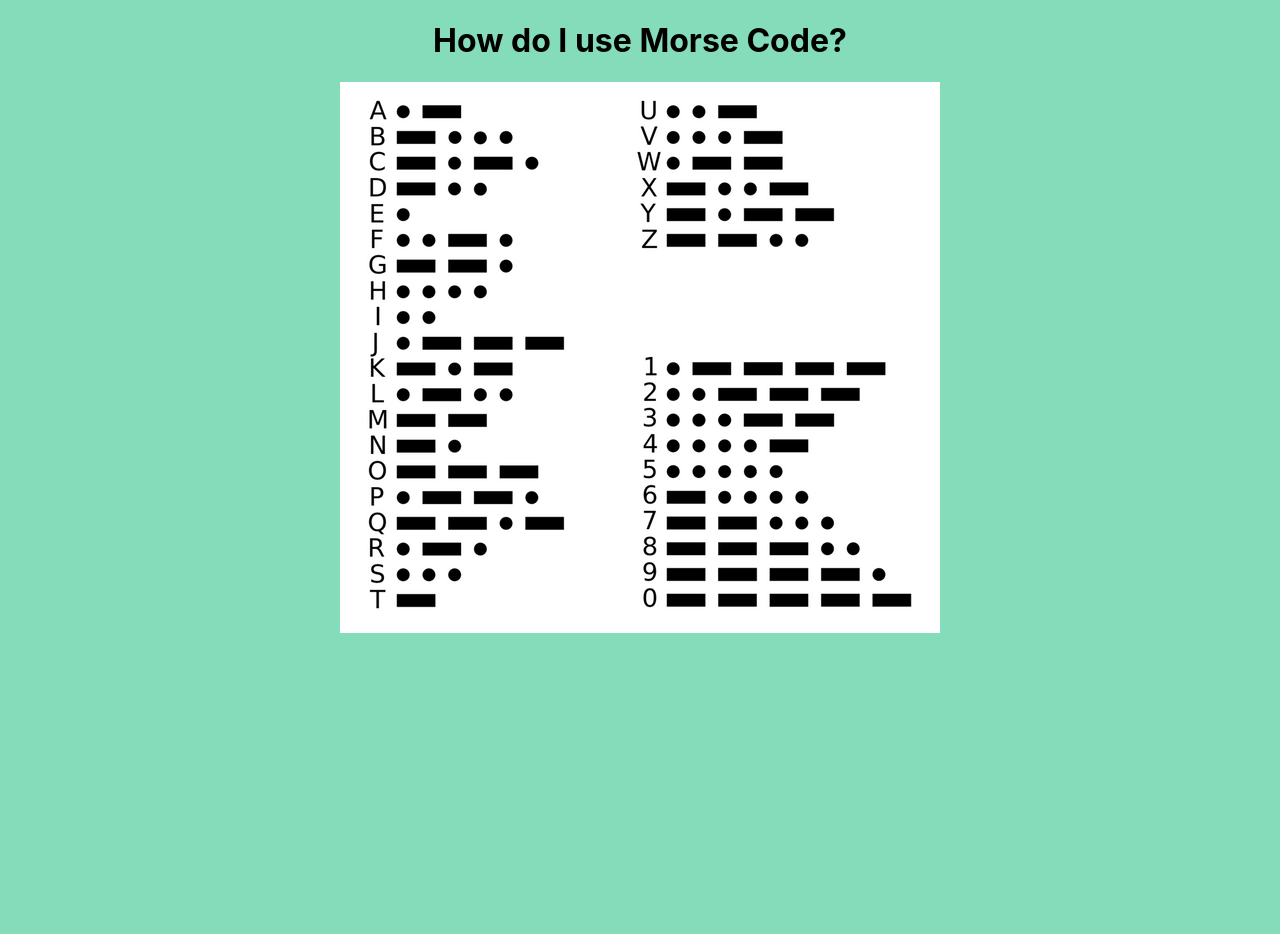
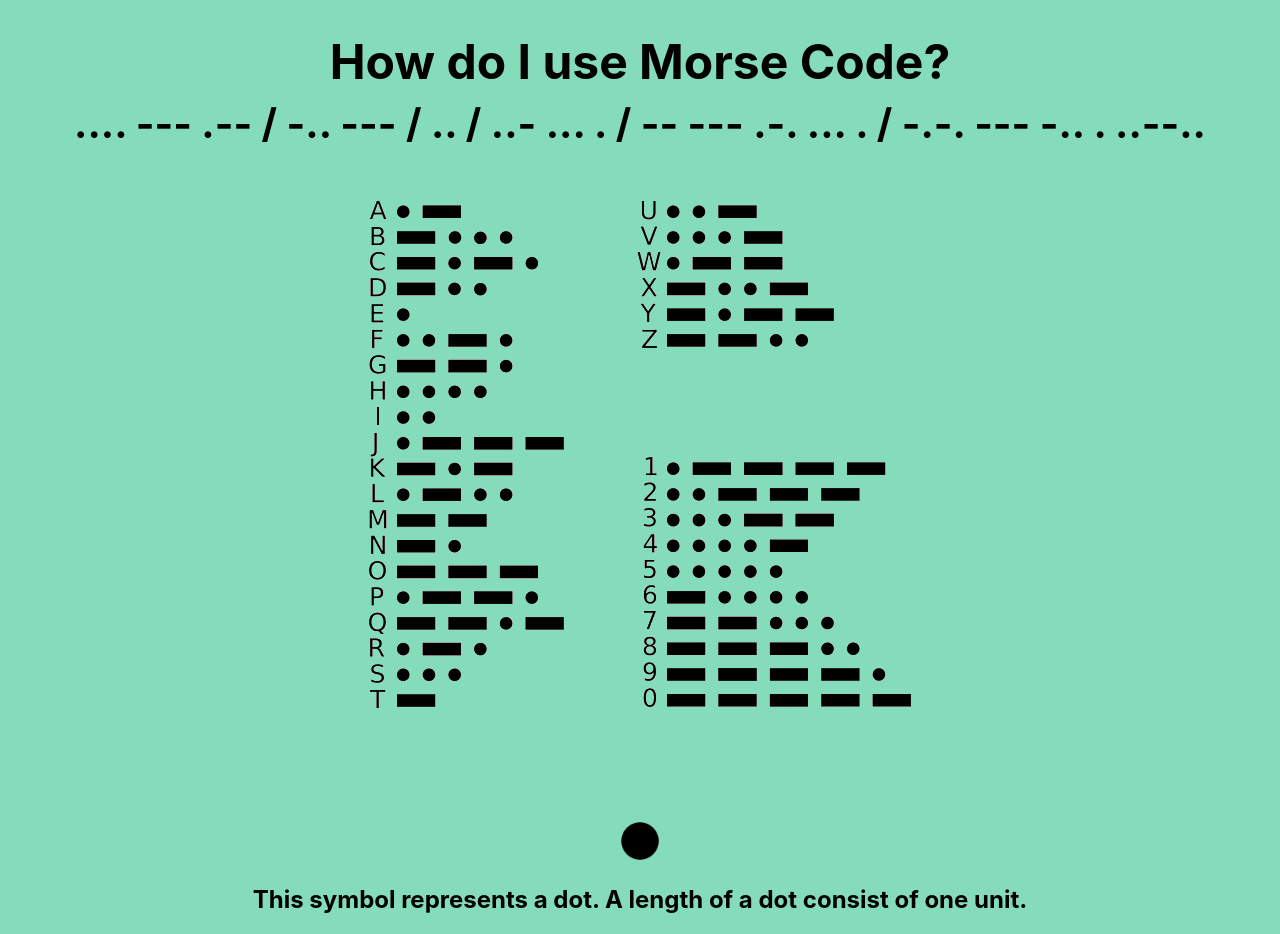
Before and after one commit to gglue/stormhacks2022, a React (Create React App) app in the folder client/: page /learn in a window 1280 px wide. Before the commit the page ends 800 px from the top, so only its background shows below. Built offline with nearby package versions, Linux system fonts and the light colour scheme.

Commit message:
added description for dot symbol

```diff
--- a/client/src/App.css
+++ b/client/src/App.css
@@ -15,3 +15,23 @@ body {
     /*background-color: #41B3A3;*/
     text-align: center;
 }
+
+#title {
+    font-size:3em;
+}
+
+#chart-img {
+    background-color: transparent;
+}
+
+#dot-img {
+    width: 3em;
+    display: block;
+    margin-top: 5em;
+    margin-left: auto;
+    margin-right: auto;
+}
+
+#dot-content {
+    text-align: center;
+}
--- a/client/src/Learn.js
+++ b/client/src/Learn.js
@@ -1,13 +1,19 @@
 import './App.css';
-import chart from './images/morse-chart_grande.png';
+import chart from './images/morse-chart_grande2.png';
+import dot from './images/morse_dot.png';
 
 function Learn(){
 
     return (
         <div className="Learn">
             <div className="topHeader">
-                <h1>How do I use Morse Code?</h1>
-                <img src={chart} className="learn-chart" alt="chart"></img>
+                <h1 id="title">How do I use Morse Code?<br></br><small>.... --- .-- / -.. --- / .. / ..- ... . / -- --- .-. ... . / -.-. --- -.. . ..--..</small></h1>
+                <img src={chart} id="chart-img" alt="chart"></img>
+            </div>
+
+            <div className="description">
+                <img src={dot} id="dot-img" alt="dot"></img>
+                <h2 id="dot-content">This symbol represents a dot. A length of a dot consist of one unit.</h2>
             </div>
         </div>
     )
```
Also changed, not shown: client/src/images/morse-chart_grande2.png (added), client/src/images/morse_dot.png (added).
